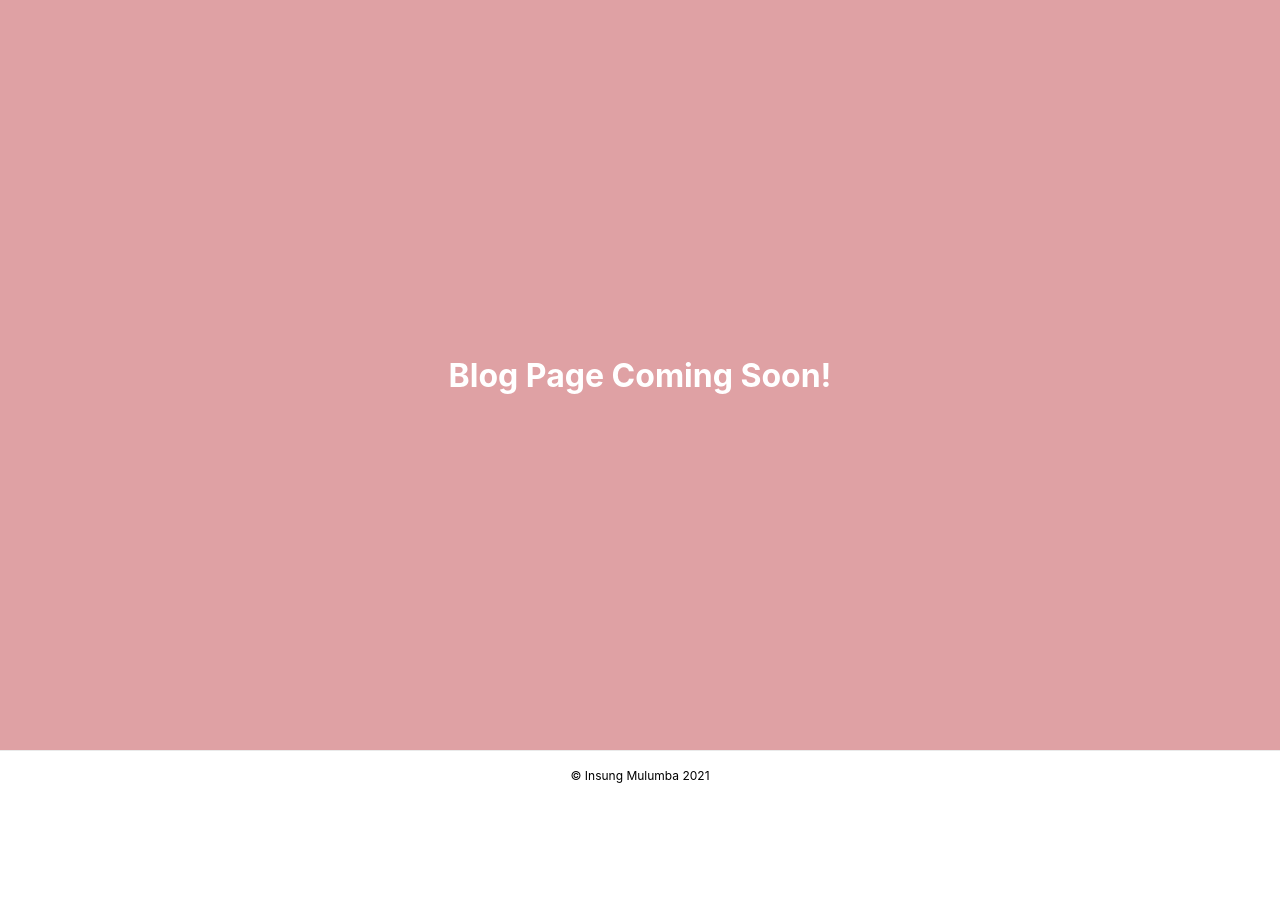
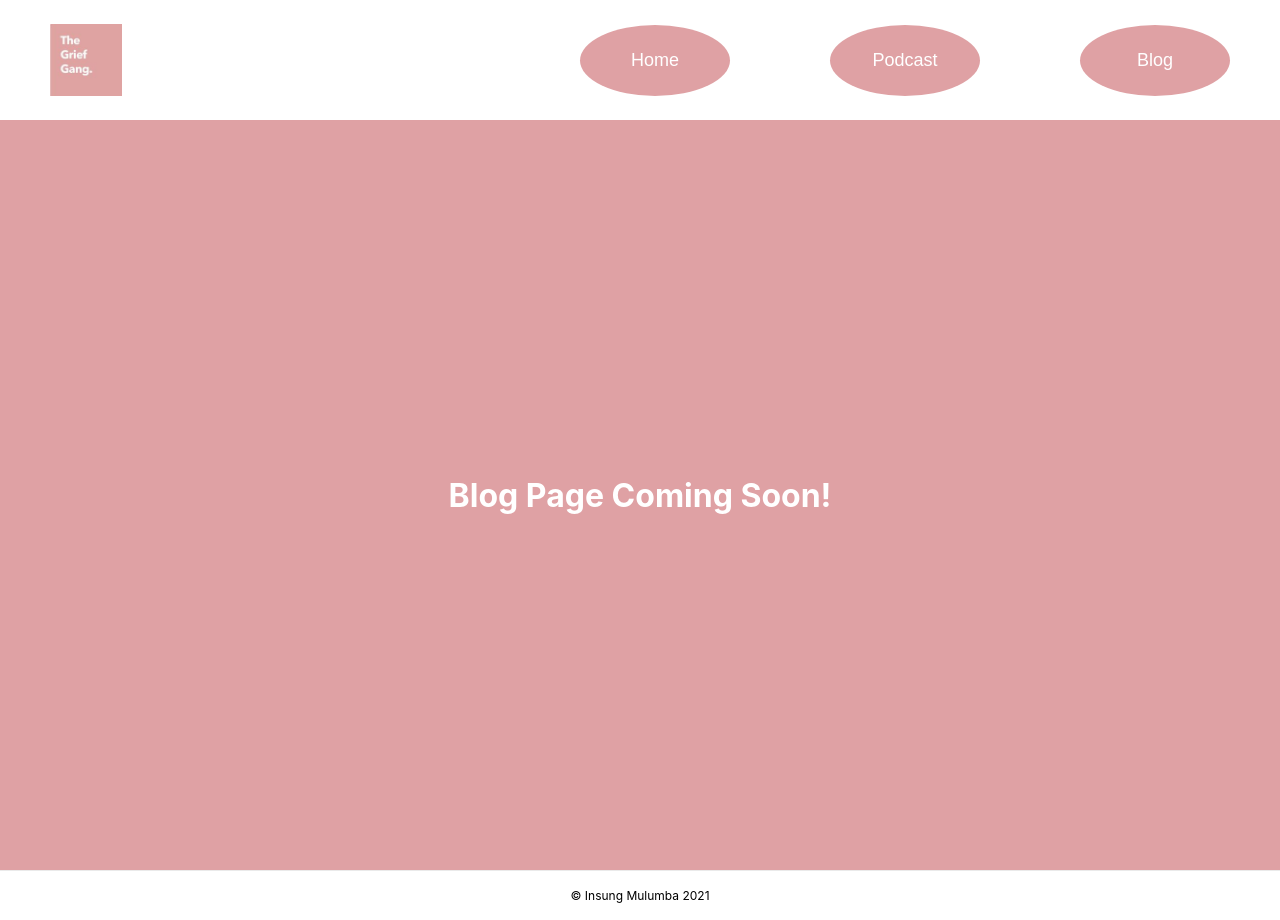
Before and after one commit to InsungMulumba/cms-grief-gang-podcast, a Next.js app: page /blog in a window 1280 px wide. Before the commit the page ends 800 px from the top, so only its background shows below. Built offline with nearby package versions, Linux system fonts and the light colour scheme.

Commit message:
blog page

```diff
--- a/pages/blog.tsx
+++ b/pages/blog.tsx
@@ -3,6 +3,8 @@ import MainLayout from "../layouts/mainLayout";
 import styled from "styled-components";
 import colors from "../styles/colors";
 import PageWithLayoutType from "../types/pageWithLayout";
+import Header from "../components/Header/Header";
+import Head from "next/head";
 
 const Root = styled.div`
     display: flex;
@@ -16,9 +18,21 @@ const Root = styled.div`
 
 const Blog: FC = () => {
   return (
-    <Root>
-      <h1>Blog Page Coming Soon!</h1>
-    </Root>
+    <><Head>
+      <title>The Grief Gang | Podcast</title>
+      <link rel="icon" href="/logo.ico" />
+      <link rel="preconnect" href="https://fonts.googleapis.com" />
+      <link
+        rel="preconnect"
+        href="https://fonts.gstatic.com"
+        crossOrigin="anonymous" />
+      <link
+        href="https://fonts.googleapis.com/css2?family=Spartan:wght@300;700&display=swap"
+        rel="stylesheet"
+      ></link>
+    </Head><Header isMain={true} showBulletin={false} /><Root>
+        <h1>Blog Page Coming Soon!</h1>
+      </Root></>
   );
 };
 
```
